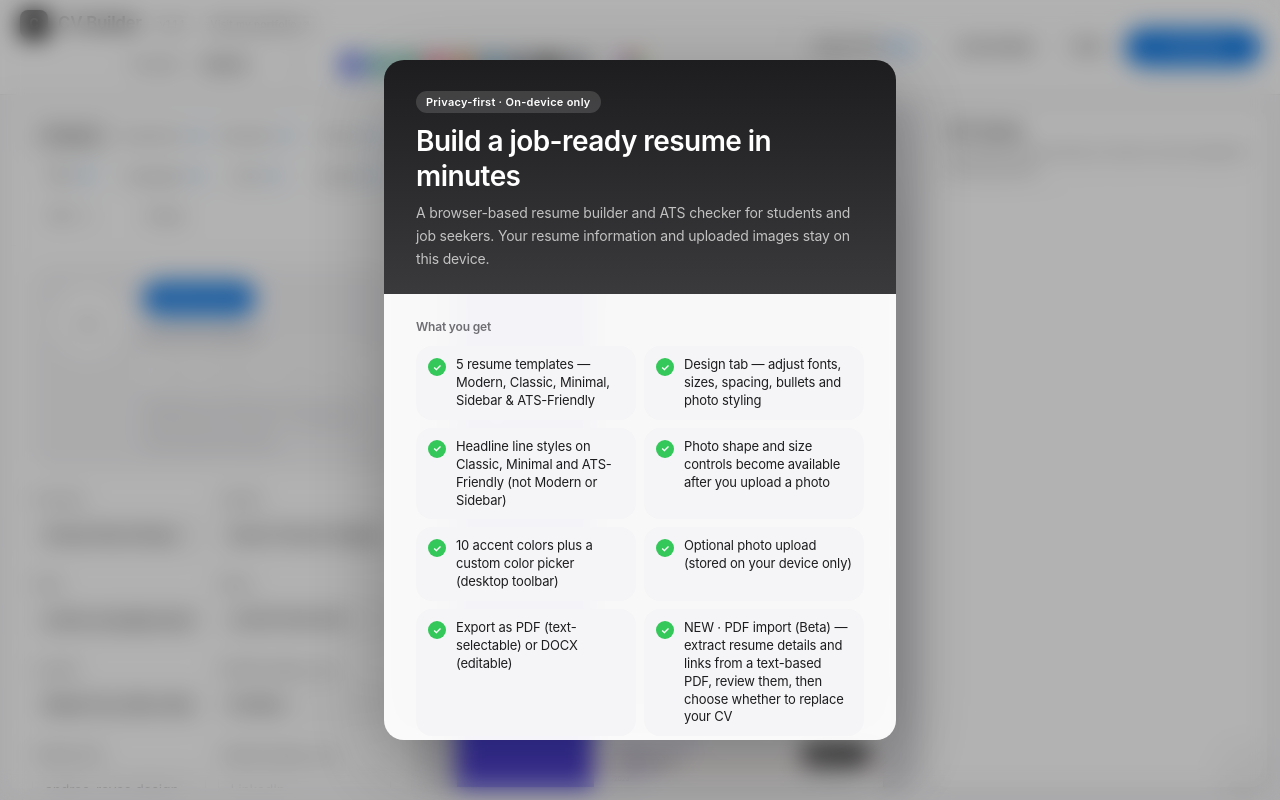
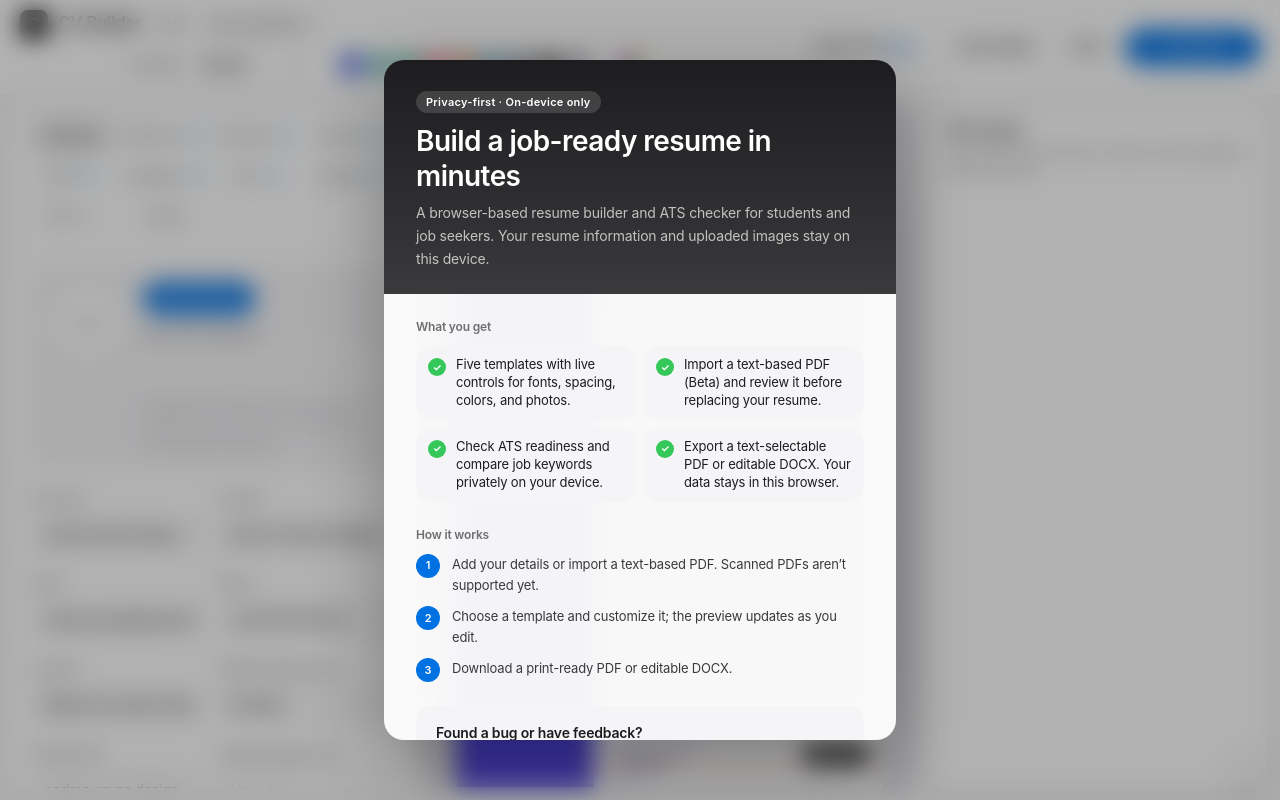
Before and after one commit to jacobconradquendangan-portfolio/CV-Builder, a Next.js app: page / in a window 1280 px wide. Built offline with nearby package versions, Linux system fonts and the light colour scheme.

Commit message:
fix: update feature and step descriptions in WelcomeModal for clarity

```diff
--- a/components/builder/WelcomeModal.tsx
+++ b/components/builder/WelcomeModal.tsx
@@ -6,23 +6,16 @@ import { useResumeStore } from "@/store/useResumeStore";
 const STORAGE_KEY = "cv-builder-welcome-seen";
 
 const FEATURES = [
-  "5 resume templates — Modern, Classic, Minimal, Sidebar & ATS-Friendly",
-  "Design tab — adjust fonts, sizes, spacing, bullets and photo styling",
-  "Headline line styles on Classic, Minimal and ATS-Friendly (not Modern or Sidebar)",
-  "Photo shape and size controls become available after you upload a photo",
-  "10 accent colors plus a custom color picker (desktop toolbar)",
-  "Optional photo upload (stored on your device only)",
-  "Export as PDF (text-selectable) or DOCX (editable)",
-  "NEW · PDF import (Beta) — extract resume details and links from a text-based PDF, review them, then choose whether to replace your CV",
-  "Live ATS self-check panel on the right",
-  "Optional job-description keyword coverage check — processed on this device",
-  "Your resume details and images stay in this browser — nothing is sent to or collected by this app",
+  "Five templates with live controls for fonts, spacing, colors, and photos.",
+  "Import a text-based PDF (Beta) and review it before replacing your resume.",
+  "Check ATS readiness and compare job keywords privately on your device.",
+  "Export a text-selectable PDF or editable DOCX. Your data stays in this browser.",
 ];
 
 const STEPS = [
-  "Try Import PDF (Beta) in the toolbar to extract details and links from a text-based resume. Review the results before choosing whether to replace your CV. Scanned PDFs are not supported yet.",
-  "Style your resume — pick one of 5 templates and 10 accent colors (or any custom color via the rainbow picker on desktop). Choose a headline line style on Classic, Minimal or ATS-Friendly; upload a photo to customize its shape and size. The preview updates live.",
-  "Download — click Download and choose PDF (text-selectable, print-ready) or DOCX (editable in Word / Google Docs).",
+  "Add your details or import a text-based PDF. Scanned PDFs aren’t supported yet.",
+  "Choose a template and customize it; the preview updates as you edit.",
+  "Download a print-ready PDF or editable DOCX.",
 ];
 
 export function WelcomeModal() {
```
